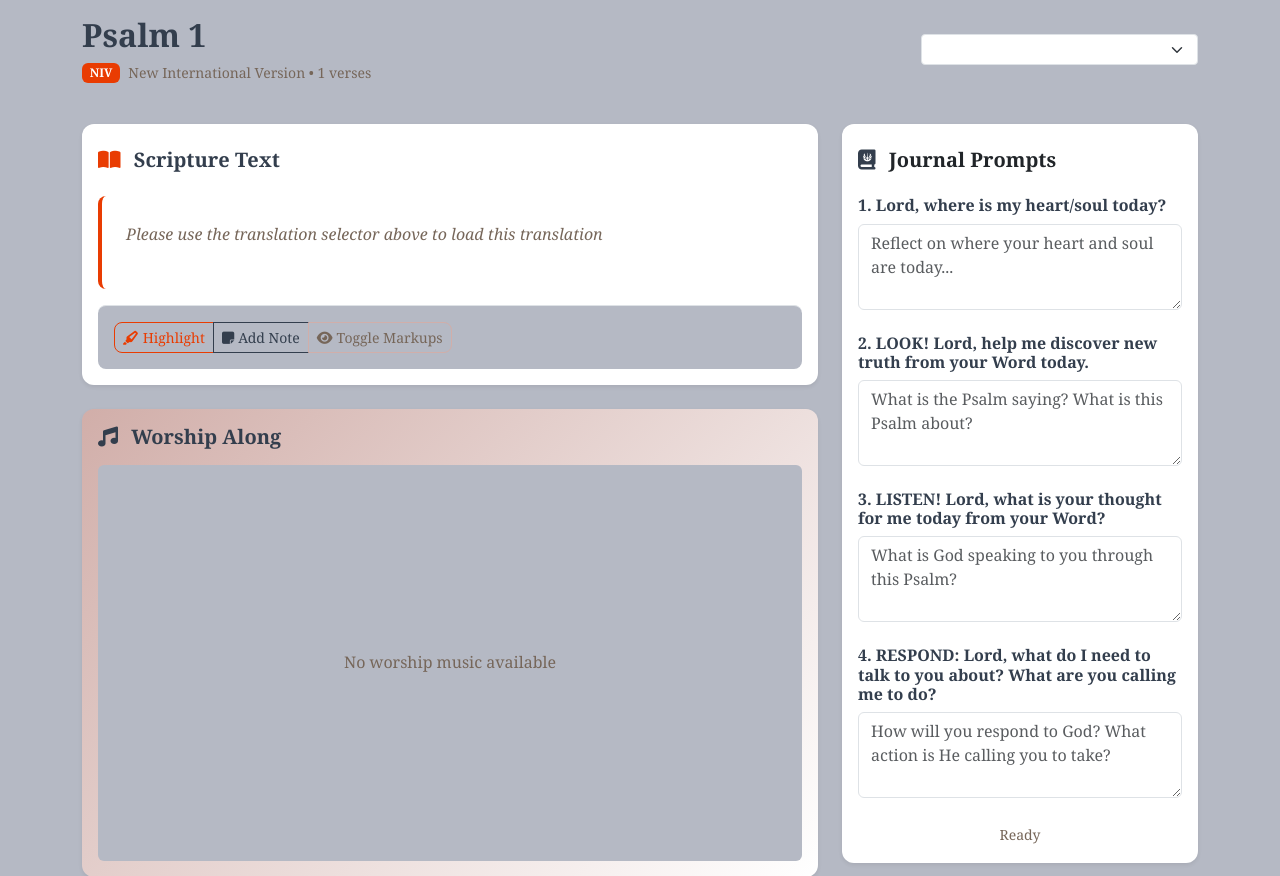
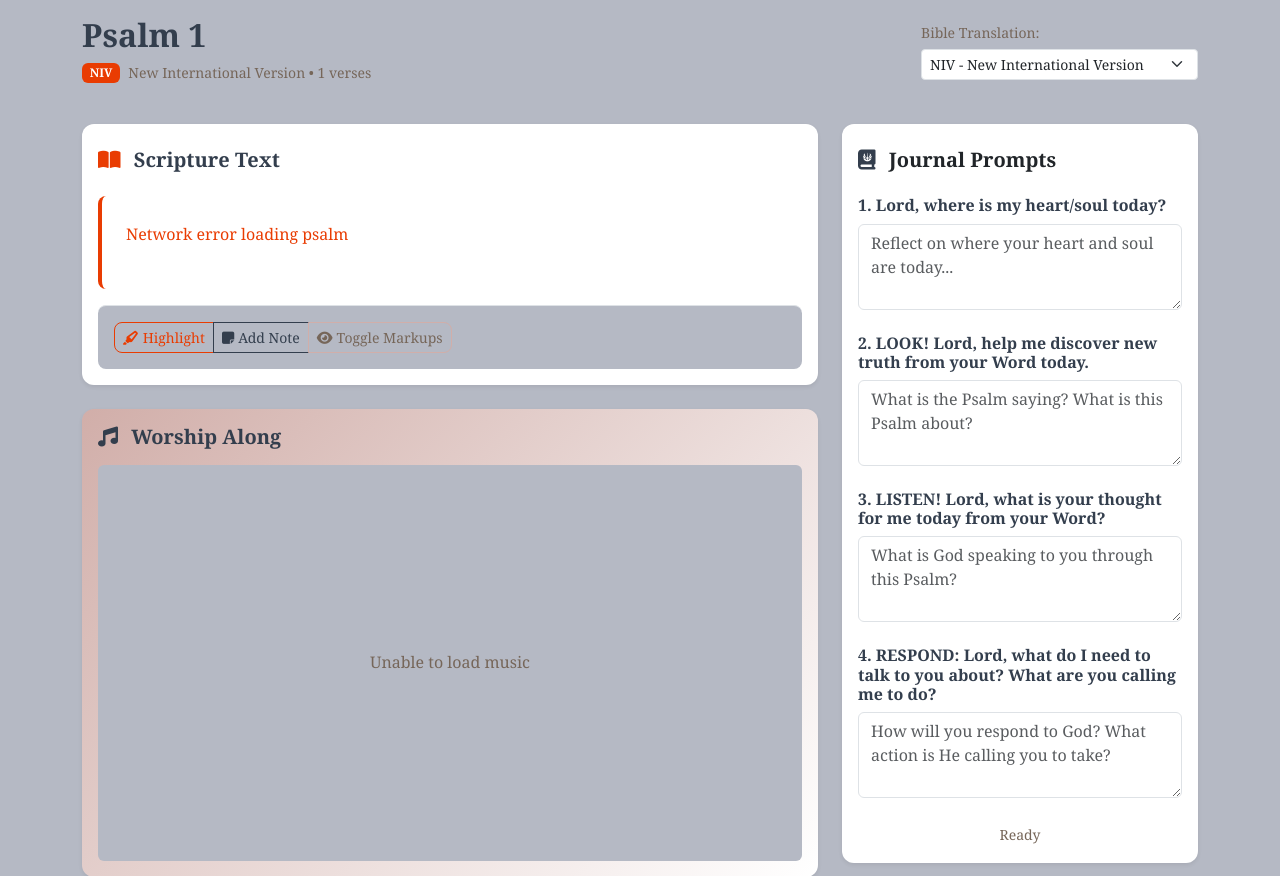
Before and after one commit to scottvanderploeg/pray150-app, a Flask app: page /psalm/1 in a window 1280 px wide. Shown: the part 136-1012 px from the top of the page. Run offline with Flask 3, Linux system fonts and the light colour scheme; a user stored in the database is signed in; tables that the repository leaves empty hold one stand-in row (values such as "Sample post"); a database or web service that is not in the repository returns one stand-in record (values such as "Sample title"); data that the repository does not hold is empty; some web fonts are replaced.

Commit message:
Streamline translation selection on psalm pages
Remove redundant translation selection logic from script.js and update psalm.html to reflect a single selector, as translation handling is now managed by psalm.js.

Replit-Commit-Author: Agent
Replit-Commit-Session-Id: ad28607e-869c-45db-a39f-bf70919403ed
Replit-Commit-Checkpoint-Type: full_checkpoint
Replit-Commit-Screenshot-Url: https://storage.googleapis.com/screenshot-production-us-central1/abdaef79-dbec-4627-a23e-ed122cd1ec6d/ad28607e-869c-45db-a39f-bf70919403ed/UVdkAlF

```diff
--- a/static/js/script.js
+++ b/static/js/script.js
@@ -9,13 +9,8 @@ document.addEventListener('DOMContentLoaded', function() {
         }
     }
 
-    // Handle translation selection
-    const translationSelect = document.getElementById('translationSelect');
-    if (translationSelect) {
-        translationSelect.addEventListener('change', function() {
-            updateDisplayedTranslation(this.value);
-        });
-    }
+    // Translation selection is handled by psalm.js for psalm pages
+    // This avoids duplicate event listeners
 });
 
 async function loadPsalmData(psalmNumber) {
@@ -53,48 +48,8 @@ async function loadPsalmData(psalmNumber) {
     }
 }
 
-function updatePsalmText(psalm) {
-    const psalmText = document.getElementById('psalmText');
-    const translationSelect = document.getElementById('translationSelect');
-
-    // Create containers for each translation
-    const translations = {
-        niv: psalm.text_niv,
-        esv: psalm.text_esv,
-        nlt: psalm.text_nlt,
-        nkjv: psalm.text_nkjv,
-        nrsv: psalm.text_nrsv
-    };
-
-    let html = '';
-    let defaultTranslation = 'niv';
-
-    for (const [key, text] of Object.entries(translations)) {
-        const isVisible = key === defaultTranslation;
-        const formattedText = text ? formatPsalmText(text) : '<p class="text-muted fst-italic">Please use the translation selector above to load this translation</p>';
-
-        html += `<div id="text-${key}" class="translation-text" style="${isVisible ? '' : 'display: none;'}">${formattedText}</div>`;
-    }
-
-    psalmText.innerHTML = html;
-
-    // Set default translation selection
-    if (translationSelect) {
-        translationSelect.value = defaultTranslation;
-    }
-}
-
-function updateDisplayedTranslation(translation) {
-    // Hide all translations
-    const allTexts = document.querySelectorAll('.translation-text');
-    allTexts.forEach(text => text.style.display = 'none');
-
-    // Show selected translation
-    const selectedText = document.getElementById(`text-${translation}`);
-    if (selectedText) {
-        selectedText.style.display = 'block';
-    }
-}
+// These functions are no longer needed as psalm pages use the Bible API
+// and translation switching is handled by psalm.js
 
 function formatPsalmText(text) {
     if (!text) return '<p class="text-muted fst-italic">Translation not available</p>';
--- a/templates/psalm.html
+++ b/templates/psalm.html
@@ -67,9 +67,10 @@
                             <h2 class="h4 text-muted mb-0">{{ psalm.title }}</h2>
                         {% endif %}
                     </div>
-                    <!-- Translation Selector -->
+                    <!-- Single Translation Selector -->
                     {% if available_translations %}
                     <div class="translation-controls">
+                        <label class="form-label small text-muted mb-1">Bible Translation:</label>
                         <select class="form-select form-select-sm" id="translationSelect" onchange="changeTranslation()">
                             {% for code, name in available_translations.items() %}
                             <option value="{{ code }}" {% if code == user_translation %}selected{% endif %}>
```
